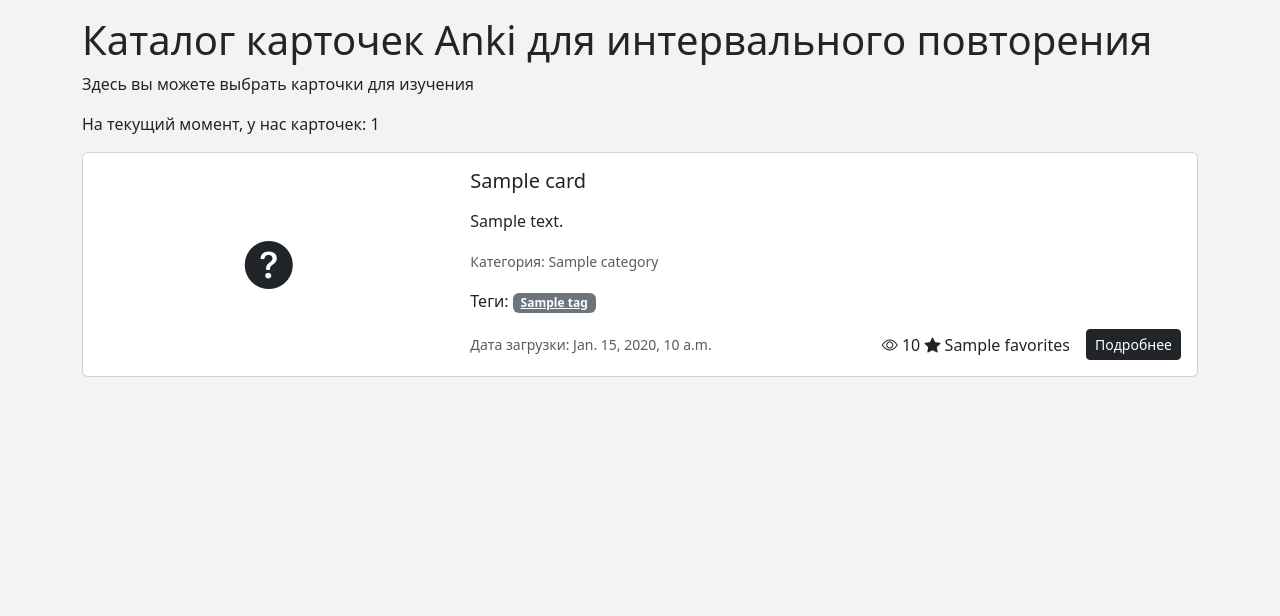
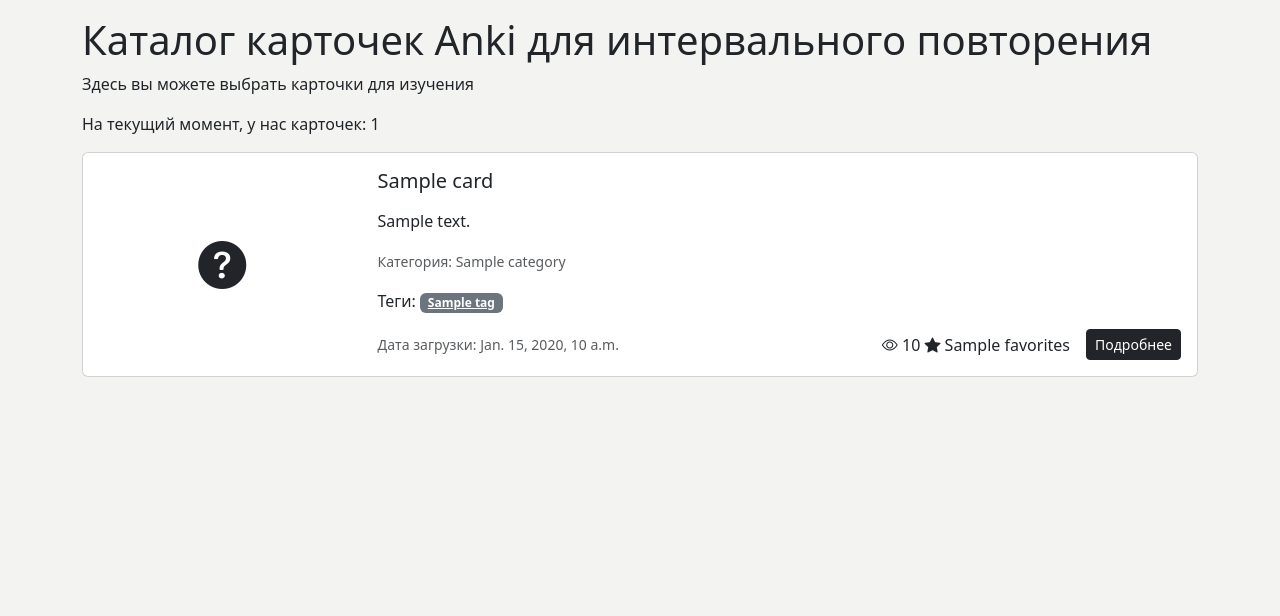
Before and after one commit to VladimirMonin/django_329, a Django app: template cards/templates/cards/catalog.html in a window 1280 px wide. Shown: the part 56-672 px from the top of the page. Run offline with Django 3.2, Linux system fonts and the light colour scheme; the template is opened without the code that fills it: most values are stand-ins (such as "Sample title", 1, 10 or a date in 2020); some libraries are stand-ins or nearby versions.

Commit message:
шаблоны: улучшил мобильное отображение

```diff
--- a/cards/templates/cards/include/card_preview.html
+++ b/cards/templates/cards/include/card_preview.html
@@ -2,12 +2,12 @@
 <!-- Краткое представление карточки cards/templates/cards/include/card_preview.html -->
 <div class="card mb-3 light">
   <div class="row g-0 ">
-    <div class="col-md-4 d-flex align-items-center justify-content-center">
-      <div class="p-3 d-none d-lg-block">
+    <div class="col-md-3 d-flex align-items-center justify-content-center">
+      <div class="p-3 d-none d-md-block">
         <i class="bi bi-question-circle-fill" style="font-size: 3rem;"></i>
       </div>
     </div>
-    <div class="col-md-8">
+    <div class="col-md-9">
       <div class="card-body">
         <h5 class="card-title">{% markdown_to_html card.question %}</h5>
         <p class="card-text">{% markdown_to_html card.answer|truncatechars:100 %}</p>
```
